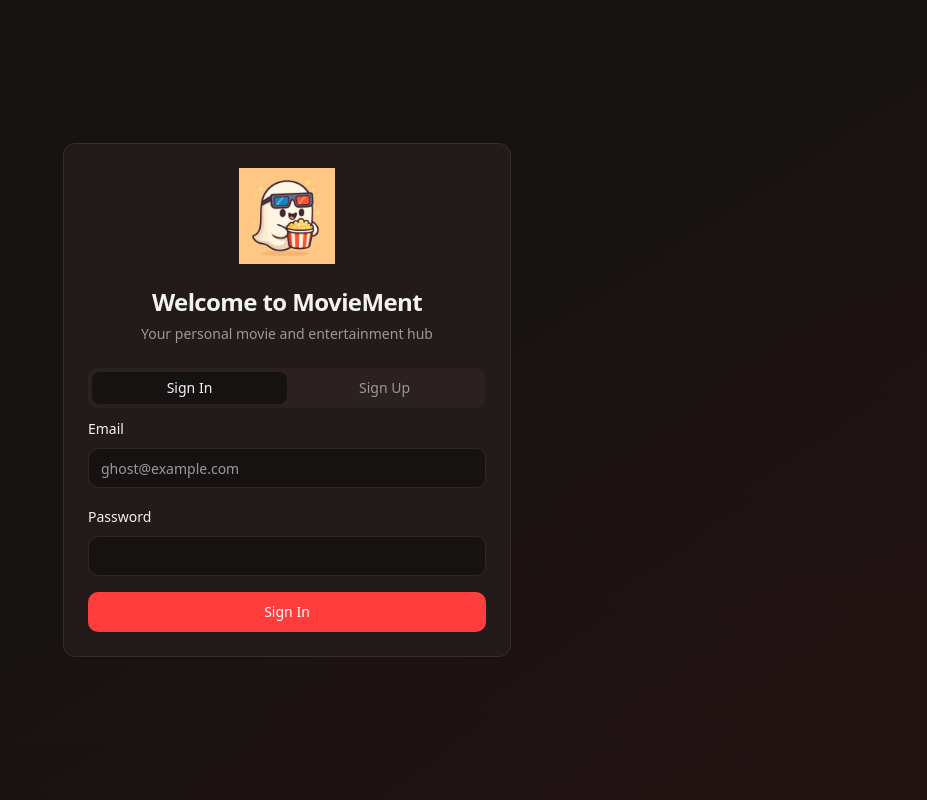
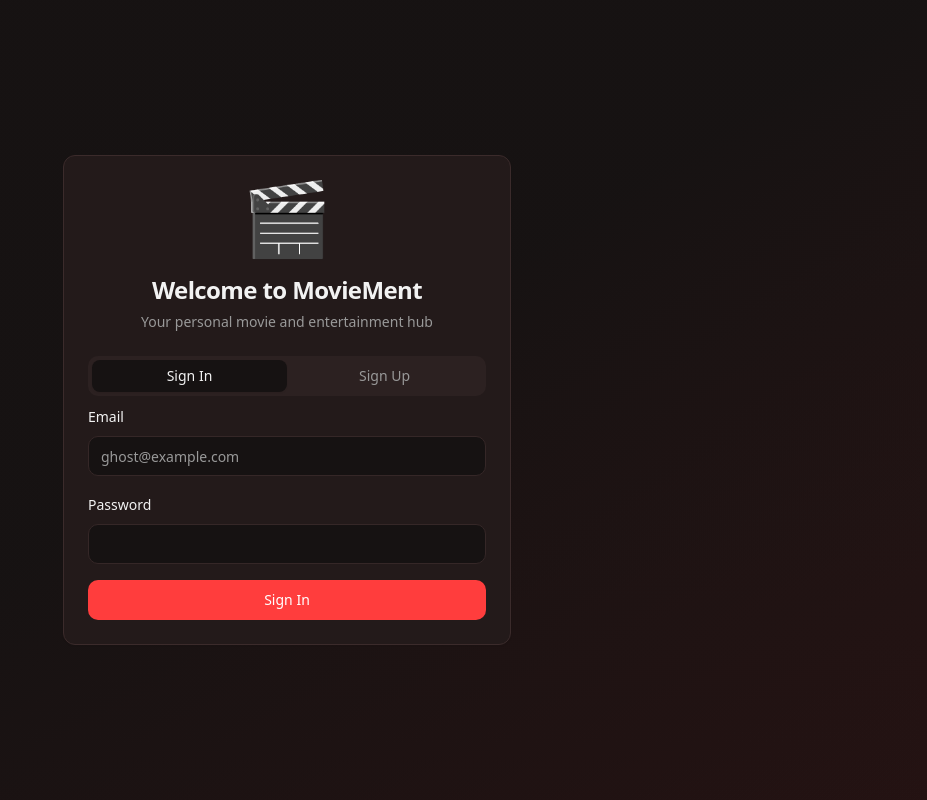
Before and after one commit to neell240/movie-mend-buddy, a React (Vite) app: page /auth in a window 1280 px wide. Shown: the whole page, without its empty margins (353-1280 px from the left). Built offline with nearby package versions, Linux system fonts and the light colour scheme; the HTML template or start-up script is replaced by a standard one.

Commit message:
Remove Boovi from Auth page
Replace Boovi avatar on authentication screen with a simple emoji (🎬) and remove Boovi image imports/references. Keeps onboarding intact while cleaning up sign-up UI.

```diff
--- a/src/pages/Auth.tsx
+++ b/src/pages/Auth.tsx
@@ -8,7 +8,7 @@ import { Card, CardContent, CardDescription, CardHeader, CardTitle } from "@/com
 import { Tabs, TabsContent, TabsList, TabsTrigger } from "@/components/ui/tabs";
 import { toast } from "sonner";
 import { Loader2 } from "lucide-react";
-import booviAvatar from "@/assets/boovi-avatar.png";
+
 
 const Auth = () => {
   const navigate = useNavigate();
@@ -77,7 +77,7 @@ const Auth = () => {
       <Card className="w-full max-w-md">
         <CardHeader className="text-center">
           <div className="flex justify-center mb-4">
-            <img src={booviAvatar} alt="Boovi" className="w-24 h-24" />
+            <div className="text-7xl">🎬</div>
           </div>
           <CardTitle className="text-2xl">Welcome to MovieMent</CardTitle>
           <CardDescription>
```
